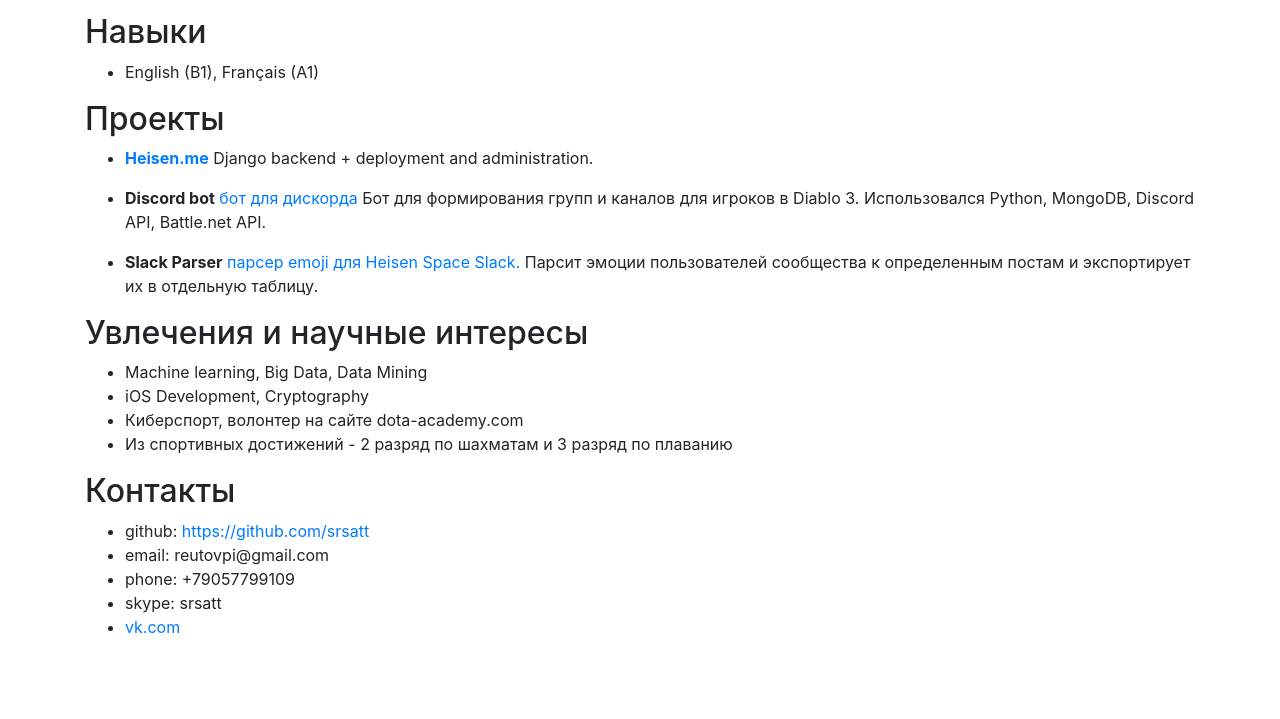
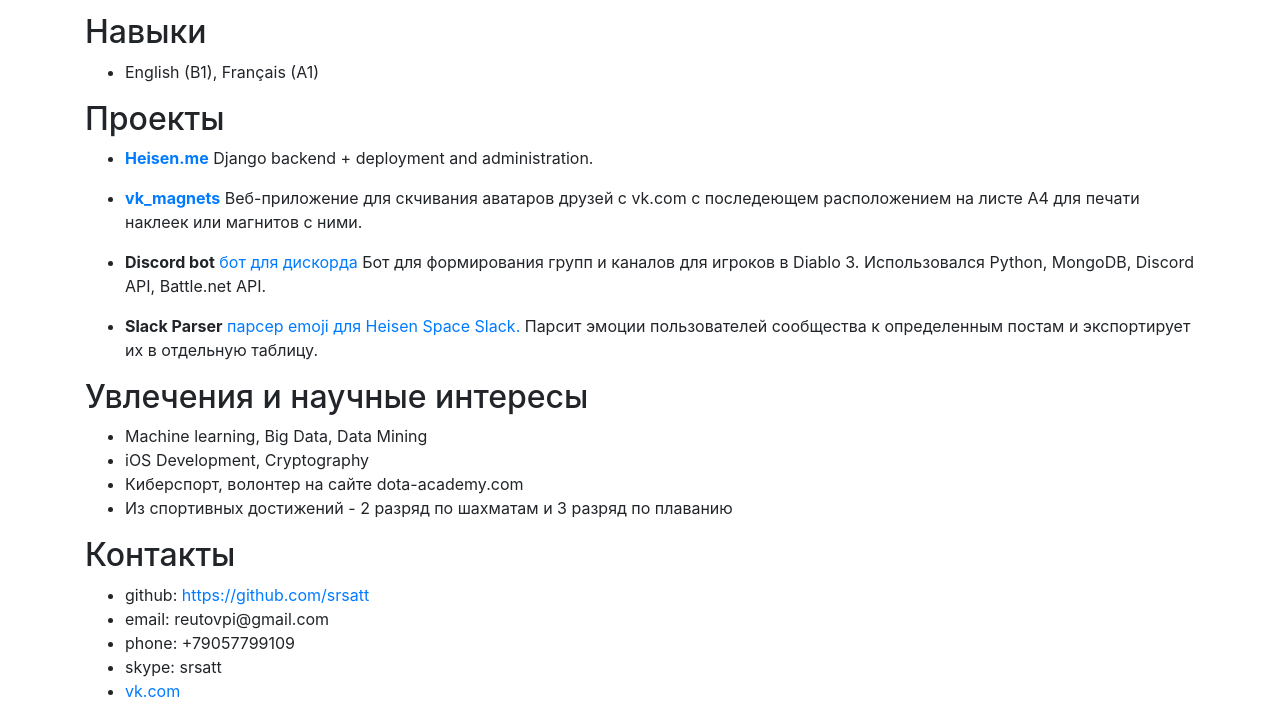
Before and after one commit to srsatt/srsatt.github.io, a plain HTML site: page index.html in a window 1280 px wide. Shown: the part 766-1485 px from the top of the page. Before the commit the page ends 1421 px from the top, so only its background shows below. Drawn offline with nearby package versions, Linux system fonts and the light colour scheme.

Commit message:
Update index.html

```diff
--- a/index.html
+++ b/index.html
@@ -49,6 +49,10 @@
 			</li>
 
 			<li>
+				<p><strong><a href="https://github.com/srsatt/vk_magnets">vk_magnets</a></strong> Веб-приложение для скчивания аватаров друзей c vk.com с последеющем расположением на листе А4 для печати наклеек или магнитов с ними.</p>
+			</li>
+
+			<li>
 				<p><strong>Discord bot</strong> <a href='https://github.com/srsatt/Diablo3_discord_bot'> бот для дискорда </a> Бот для формирования групп и каналов для игроков в Diablo 3. Использовался Python, MongoDB, Discord API, Battle.net API.</p>
 			</li>
 			<li>
```
